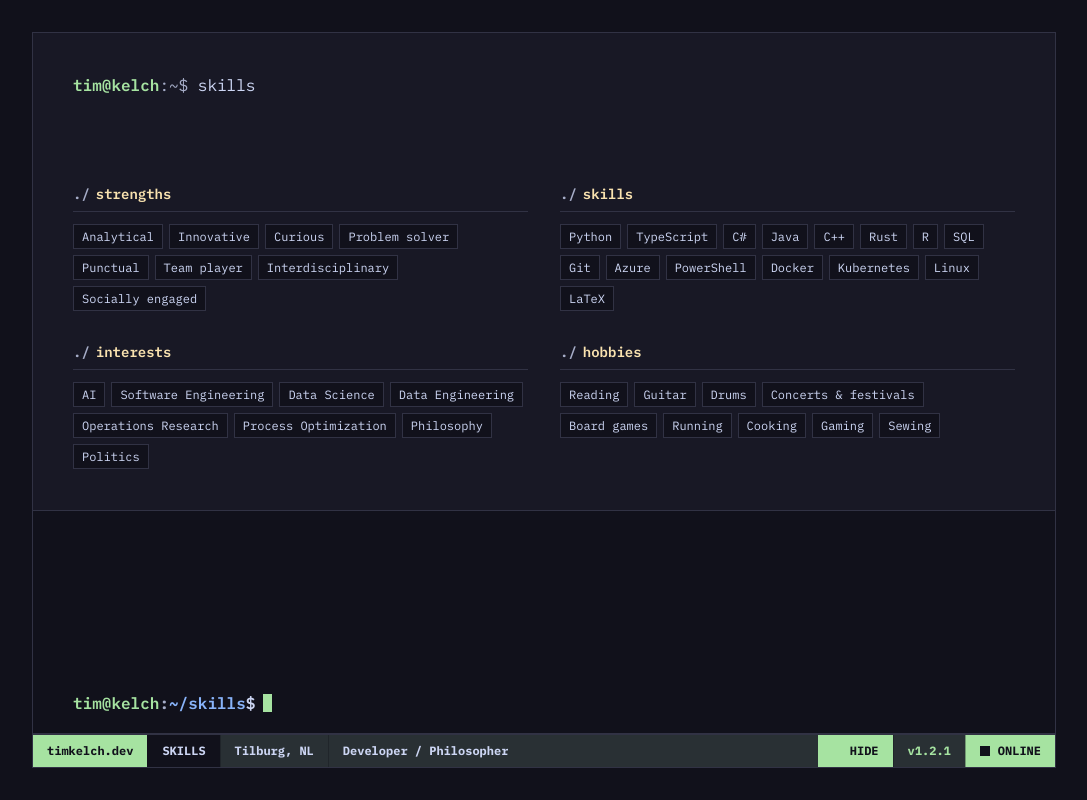
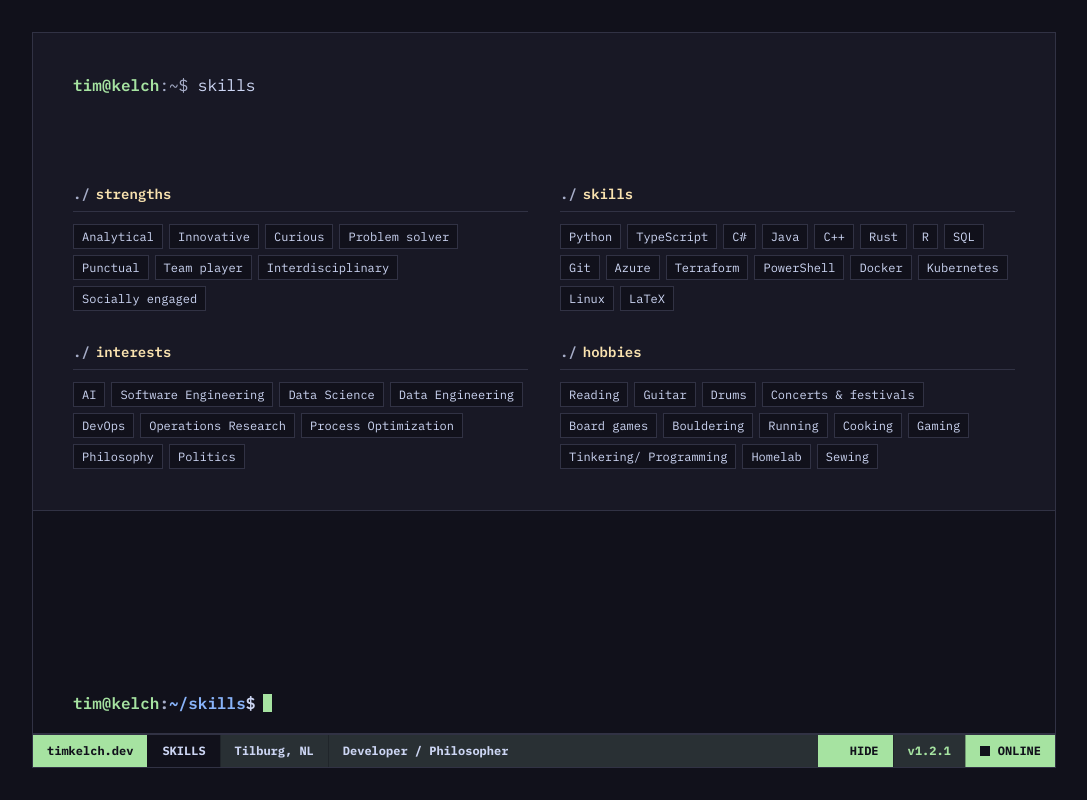
Before and after one commit to silicon-eagle/cv-sh, a Next.js app: page /skills in a window 1280 px wide. Shown: the whole page, without its empty margins (96-1183 px from the left). Built offline with nearby package versions, Linux system fonts and the light colour scheme; some icons are missing.

Commit message:
small update

```diff
--- a/app/skills/page.tsx
+++ b/app/skills/page.tsx
@@ -28,6 +28,7 @@ const sections = [
       "SQL",
       "Git",
       "Azure",
+      "Terraform",
       "PowerShell",
       "Docker",
       "Kubernetes",
@@ -42,6 +43,7 @@ const sections = [
       "Software Engineering",
       "Data Science",
       "Data Engineering",
+      "DevOps",
       "Operations Research",
       "Process Optimization",
       "Philosophy",
@@ -56,9 +58,12 @@ const sections = [
       "Drums",
       "Concerts & festivals",
       "Board games",
+      "Bouldering",
       "Running",
       "Cooking",
       "Gaming",
+      "Tinkering/ Programming",
+      "Homelab",
       "Sewing",
     ],
   },
--- a/components/experience-timeline.tsx
+++ b/components/experience-timeline.tsx
@@ -22,7 +22,7 @@ const experiences: readonly Experience[] = [
         ],
       },
     ],
-    technologies: ["Agentic AI", "Data Science", "Edge Computing", "AR/XR", "Drones"],
+    technologies: ["AI", "CI/CD", "K8s", "Terraform", "Data Engineering", "Data Science", "Edge Computing", "AR/XR", "Drones"],
   },
   {
     period: "Oct 2022 - May 2025",
@@ -48,7 +48,7 @@ const experiences: readonly Experience[] = [
   },
   {
     period: "Nov 2020 - Sep 2022",
-    role: "Data Scientist Integrated Capacity Management",
+    role: "Data Scientist Integral Capacity Management",
     company: "Erasmus MC",
     location: "Rotterdam",
     highlights: [
```
